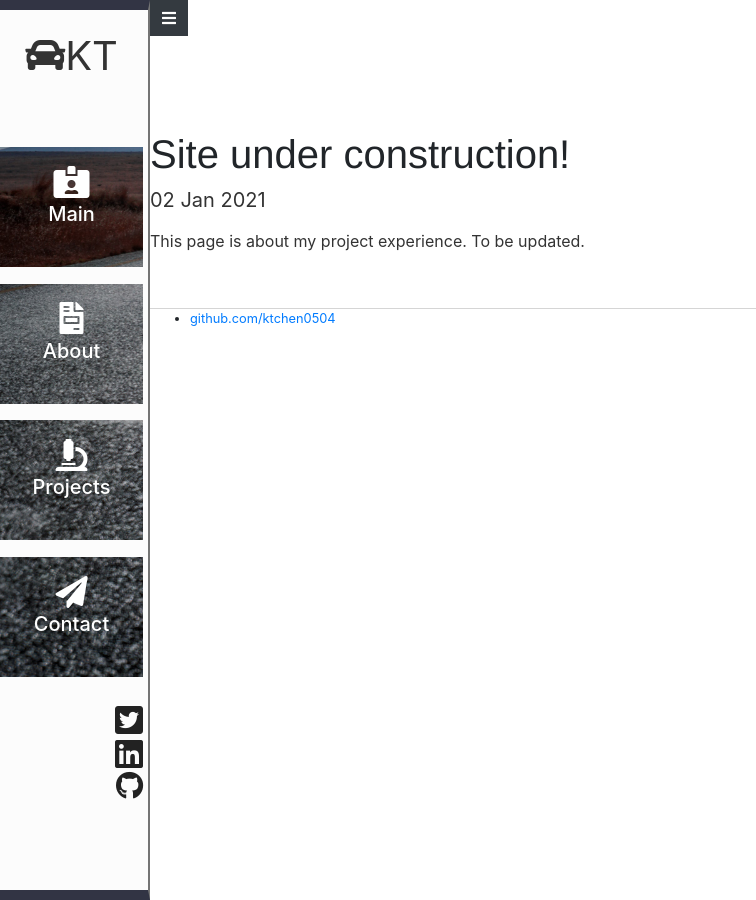
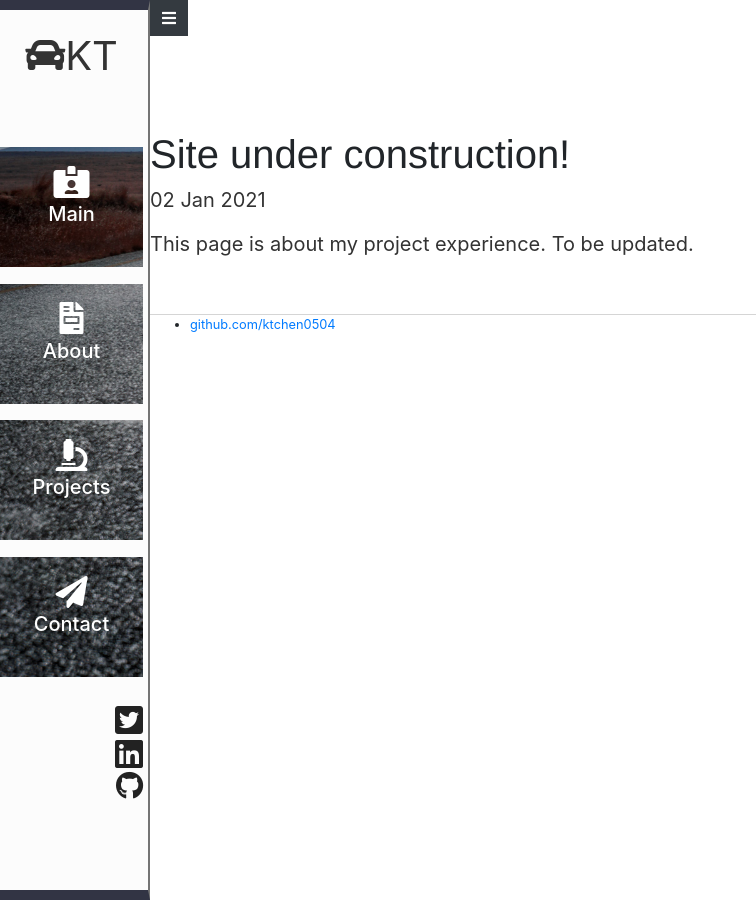
Before and after one commit to ktchen0504/ktchen0504.github.io, a Jekyll site: the page built from _posts/2021-01-02-Project-under-construction.md, in a window 1280 px wide. Shown: the whole page, without its empty margins (0-756 px from the left). Built offline with Jekyll 4.4.1, drawn with Linux system fonts in a browser that asks for light colours; nearby versions of some CDN libraries.

Commit message:
update post style

```diff
--- a/css/blog.css
+++ b/css/blog.css
@@ -51,10 +51,10 @@
   color: #333;
 }
 .posts>.post>p {
-  font-size: 1em;
+  font-size: 1.25em;
 }
 .posts>.post>ul {
-  font-size: 1em;
+  font-size: 1.25em;
 }
 /*.posts footer {
   border-top: 1px solid #d5d5d5;
@@ -63,4 +63,6 @@
 .blog-footer {
   border-top: 1px solid #d5d5d5;
   font-size: .8em;
+  max-width: 1100px;
+  list-style-type: none;
 }
```
